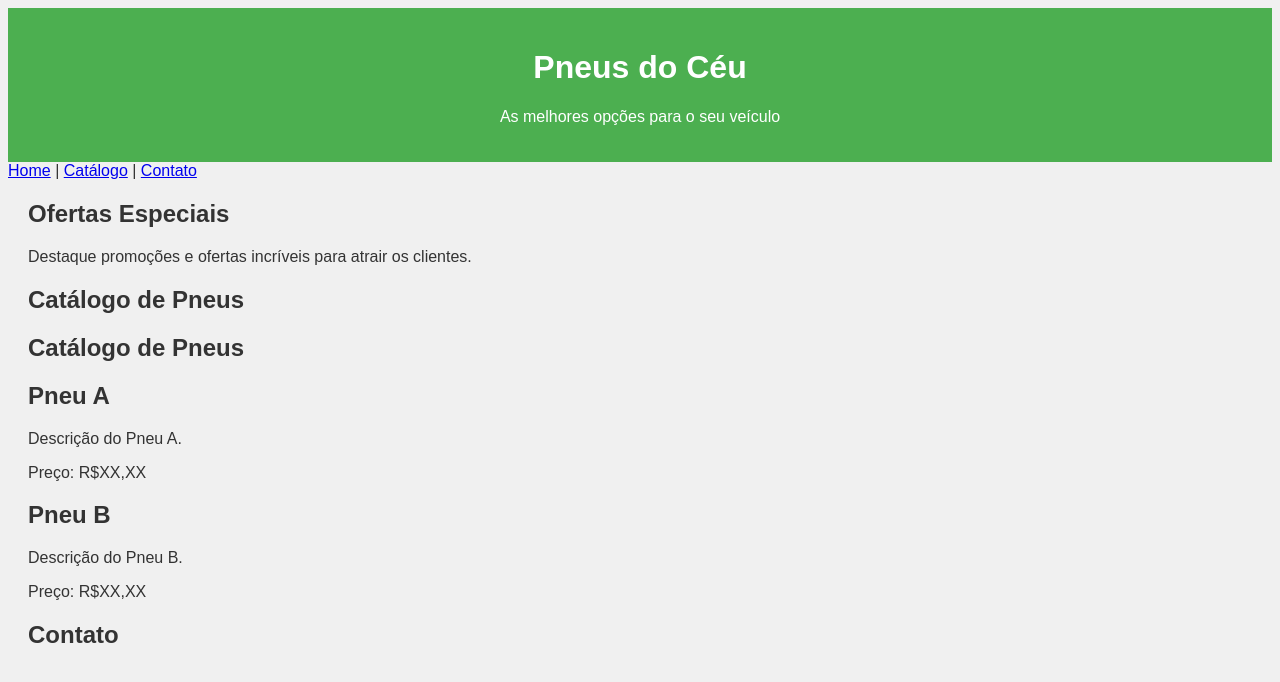
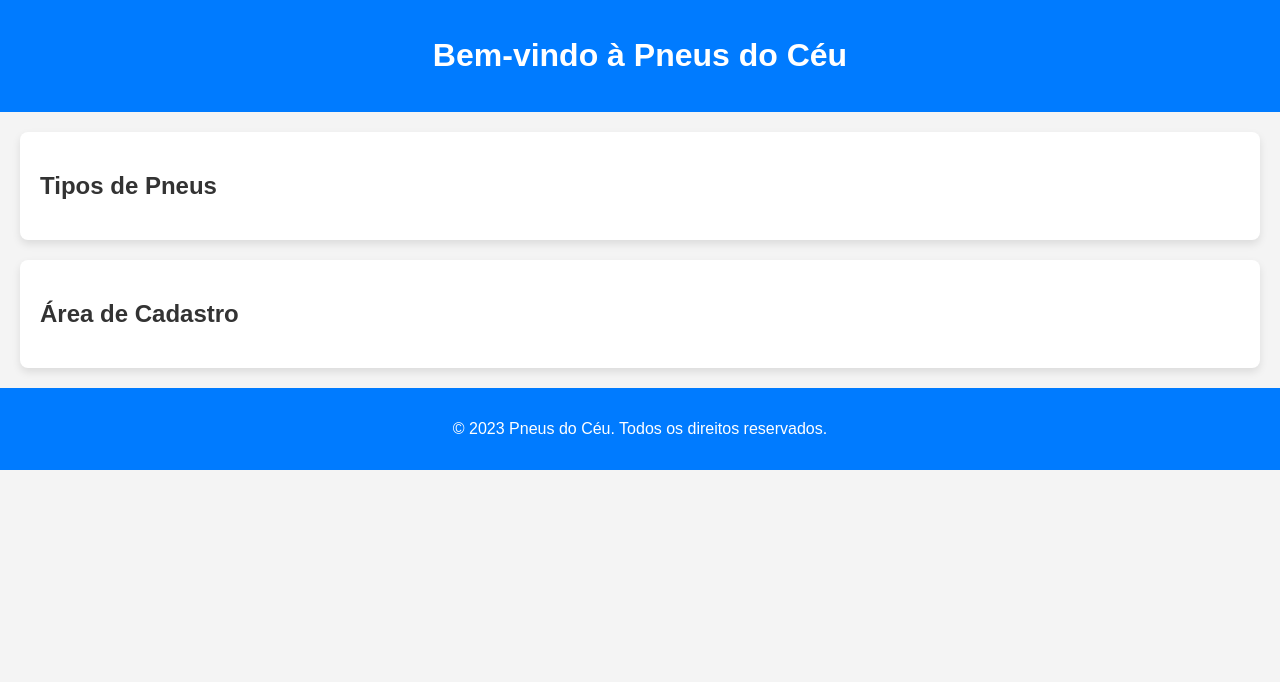
Before and after one commit to user1652678/site_pneu, a plain HTML site: page index.html in a window 1280 px wide. Drawn offline with Linux system fonts and the light colour scheme.

Commit message:
index att

```diff
--- a/index.html
+++ b/index.html
@@ -1,46 +1,59 @@
 <!DOCTYPE html>
-<html lang="pt-br">
+<html lang="pt-BR">
 <head>
     <meta charset="UTF-8">
     <meta name="viewport" content="width=device-width, initial-scale=1.0">
     <title>Pneus do Céu</title>
-    <link rel="stylesheet" href="style.css"/>
+    <style>
+        body {
+            font-family: Arial, sans-serif;
+            background-color: #f4f4f4;
+            margin: 0;
+            padding: 0;
+            color: #333;
+        }
+
+        header {
+            background-color: #007BFF;
+            padding: 1em;
+            text-align: center;
+            color: #fff;
+        }
+
+        section {
+            padding: 20px;
+            margin: 20px;
+            background-color: #fff;
+            border-radius: 8px;
+            box-shadow: 0 4px 8px rgba(0, 0, 0, 0.1);
+        }
+
+        footer {
+            text-align: center;
+            padding: 1em;
+            background-color: #007BFF;
+            color: #fff;
+        }
+    </style>
 </head>
 <body>
     <header>
-        <h1>Pneus do Céu</h1>
-        <p>As melhores opções para o seu veículo</p>
+        <h1>Bem-vindo à Pneus do Céu</h1>
+        <!-- Adicione elementos de navegação, como links para tipos de pneus ou a área de cadastro -->
     </header>
-    <nav>
-        <a href="#home">Home</a> |
-        <a href="#catalogo">Catálogo</a> |
-        <a href="#contato">Contato</a>
-    </nav>
+
     <section>
-        <h2>Ofertas Especiais</h2>
-        <p>Destaque promoções e ofertas incríveis para atrair os clientes.</p>
-    </section>
-    <section id="catalogo">
-        <h2>Catálogo de Pneus</h2>
-        <!-- Adicione informações sobre os pneus aqui -->
-        <h1>Catálogo de Pneus</h1>
-
-        <div class="pneu">
-            <h2>Pneu A</h2>
-            <p>Descrição do Pneu A.</p>
-            <p>Preço: R$XX,XX</p>
-        </div>
-
-        <div class="pneu">
-            <h2>Pneu B</h2>
-            <p>Descrição do Pneu B.</p>
-            <p>Preço: R$XX,XX</p>
-        </div>
-    </section>
-    <section id="contato">
-        <h2>Contato</h2>
-        <!-- Adicione um formulário de contato aqui -->
+        <h2>Tipos de Pneus</h2>
+        <!-- Adicione informações sobre os diferentes tipos de pneus que você oferece -->
     </section>
 
+    <section>
+        <h2>Área de Cadastro</h2>
+        <!-- Inclua um formulário de cadastro para os clientes se registrarem -->
+    </section>
+
+    <footer>
+        <p>&copy; 2023 Pneus do Céu. Todos os direitos reservados.</p>
+    </footer>
 </body>
 </html>
```
